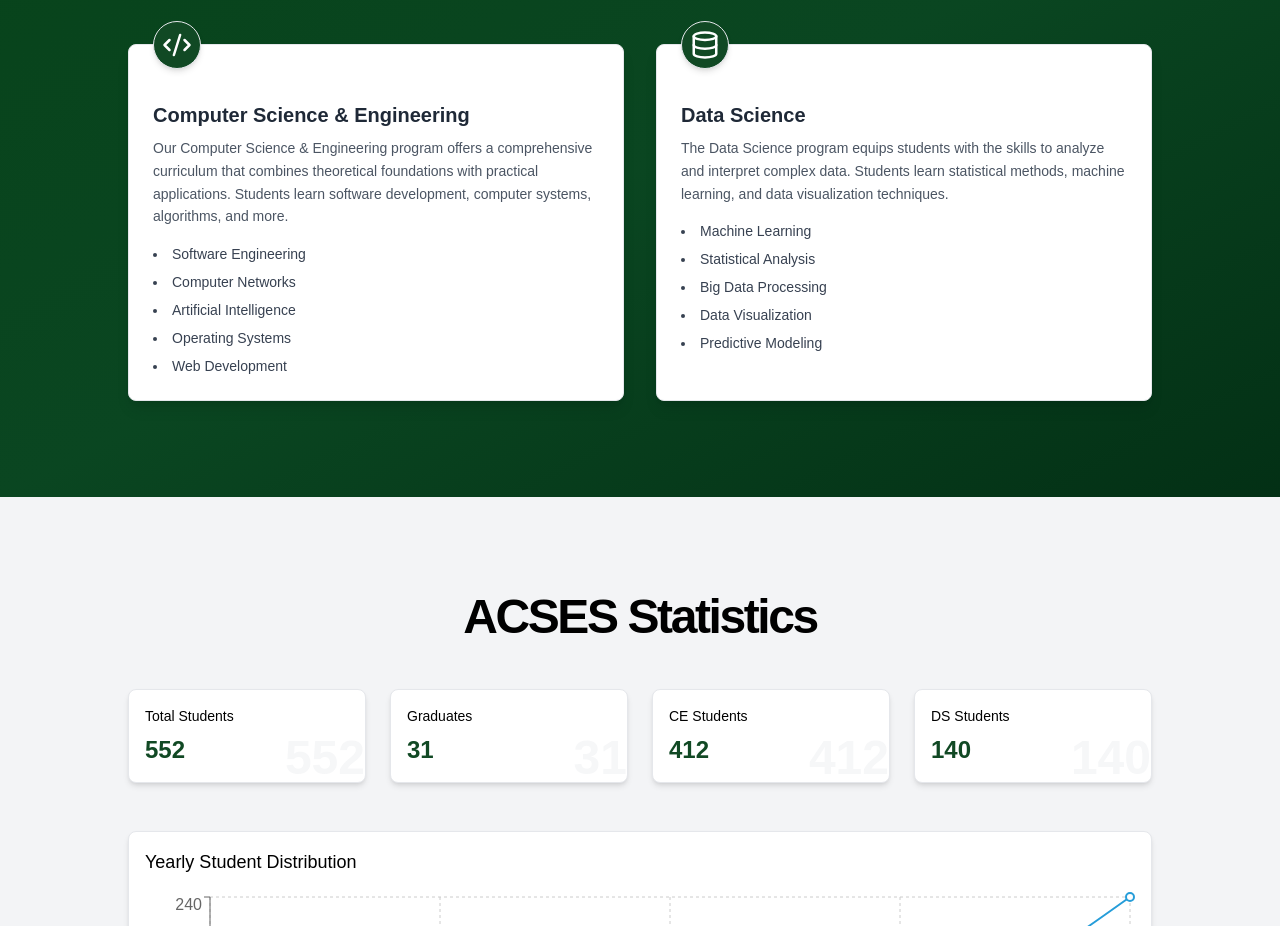
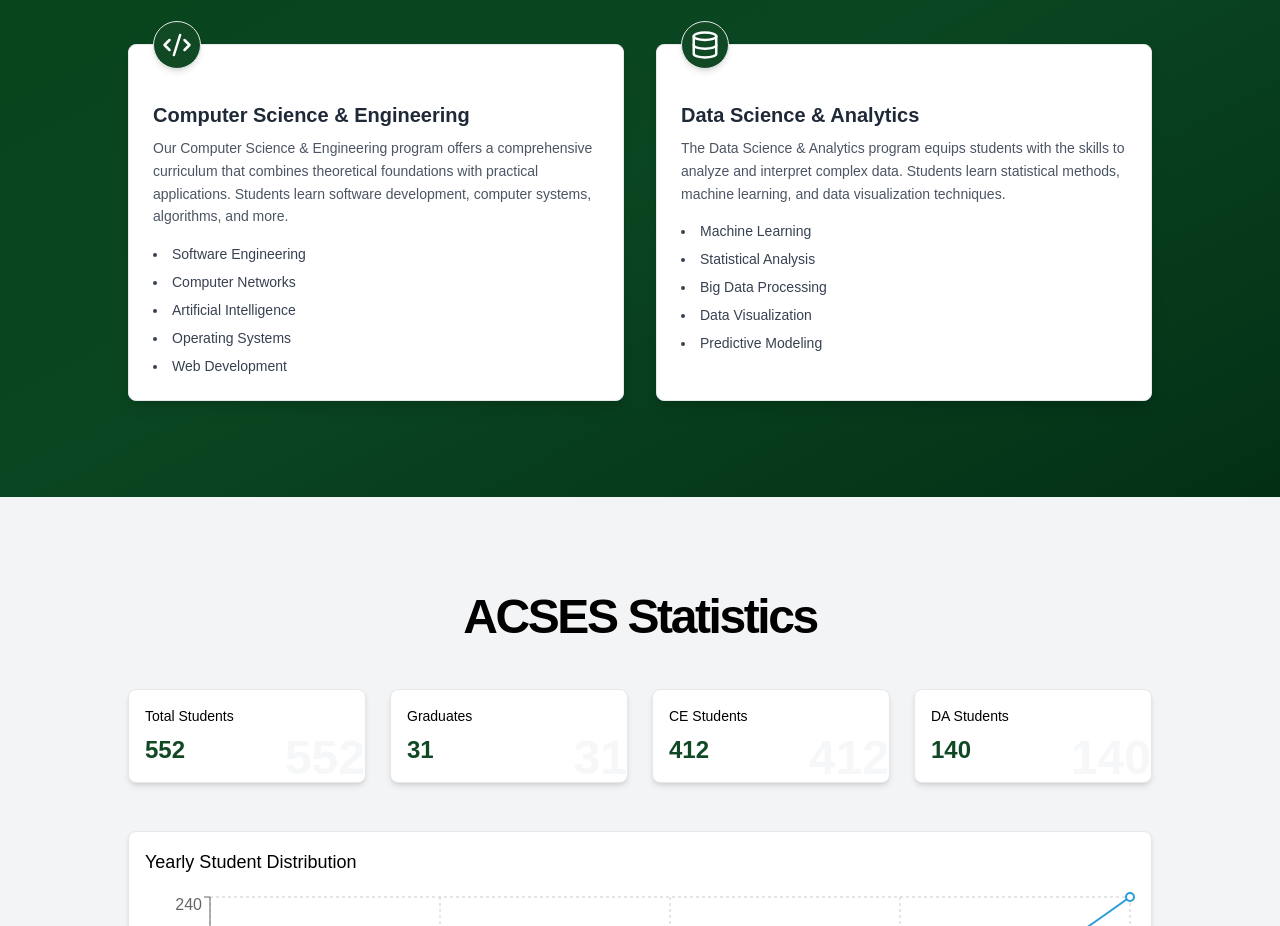
Before and after one commit to ACSES-SRID/acses-website, a React (Vite) app in the folder acses-website/: page / in a window 1280 px wide. Shown: the part 2361-3287 px from the top of the page. Built offline with nearby package versions, Linux system fonts and the light colour scheme.

Commit message:
feat: change DS to DA

```diff
--- a/acses-website/src/components/programs/Programs.jsx
+++ b/acses-website/src/components/programs/Programs.jsx
@@ -17,11 +17,11 @@ const Programs = () => {
             lists={["Software Engineering", "Computer Networks", "Artificial Intelligence", "Operating Systems", "Web Development"]}
           />
 
-          {/* Program Card: Data Science */}
+          {/* Program Card: Data Science & Analytics */}
           <ProgramCard
             icon={<Database className="w-10 h-10 text-white" />}
-            title="Data Science"
-            description="The Data Science program equips students with the skills to analyze and interpret complex data. Students learn statistical methods, machine learning, and data visualization techniques."
+            title="Data Science & Analytics"
+            description="The Data Science & Analytics program equips students with the skills to analyze and interpret complex data. Students learn statistical methods, machine learning, and data visualization techniques."
             lists={["Machine Learning", "Statistical Analysis", "Big Data Processing", "Data Visualization", "Predictive Modeling"]}
           />
         </div>
--- a/acses-website/src/components/statistics/Statistics.jsx
+++ b/acses-website/src/components/statistics/Statistics.jsx
@@ -25,7 +25,7 @@ const stats = [
     value: 412,
   },
   {
-    title: "DS Students",
+    title: "DA Students",
     value: 140,
   },
 ];
@@ -34,27 +34,27 @@ const yearlyData = [
   {
     year: "2021",
     CE: 31,
-    DS: 0,
+    DA: 0,
   },
   {
     year: "2022",
     CE: 99,
-    DS: 0,
+    DA: 0,
   },
   {
     year: "2023",
     CE: 152,
-    DS: 0,
+    DA: 0,
   },
   {
     year: "2024",
     CE: 161,
-    DS: 0,
+    DA: 0,
   },
   {
     year: "2025",
     CE: 240,
-    DS: 140,
+    DA: 140,
   },
 ];
 
@@ -120,7 +120,7 @@ const Statistics = () => {
                 />
                 <Line
                   type="monotone"
-                  dataKey="DS"
+                  dataKey="DA"
                   stroke="hsl(100, 70%, 50%)"
                   strokeWidth={2}
                   dot={{ r: 4 }}
```
